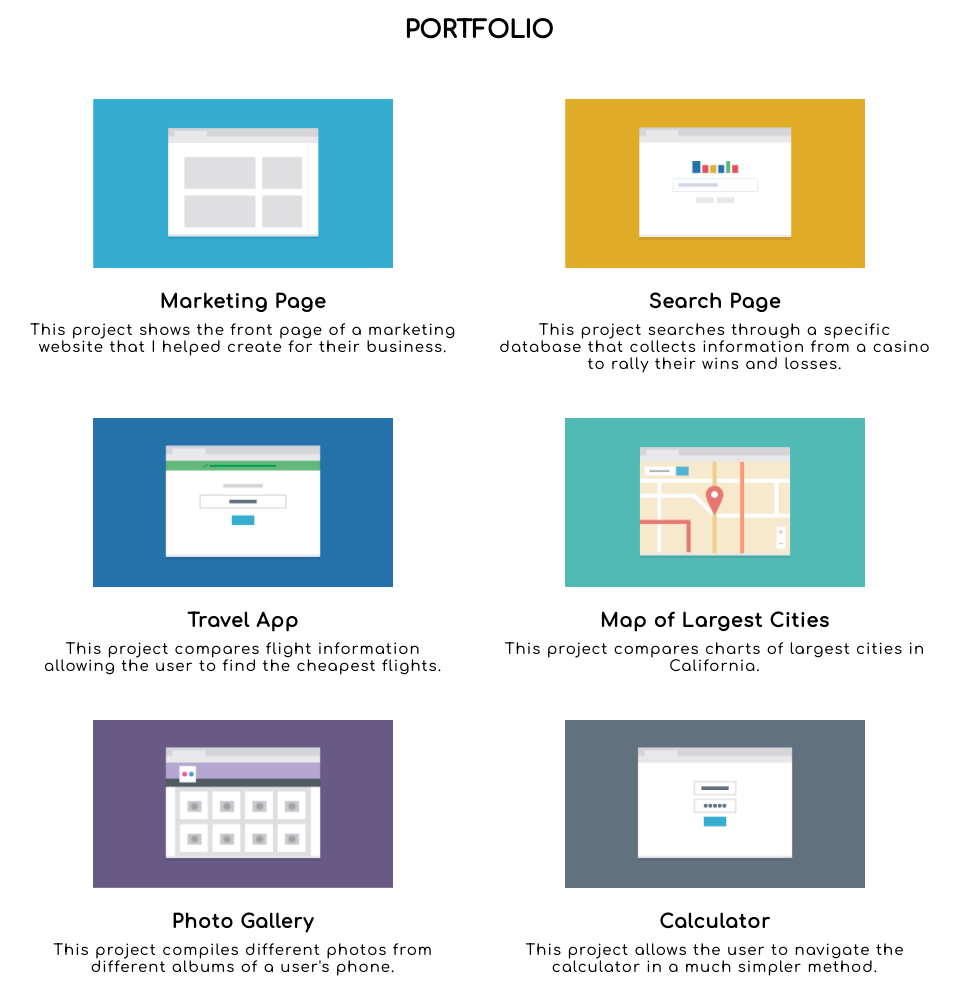
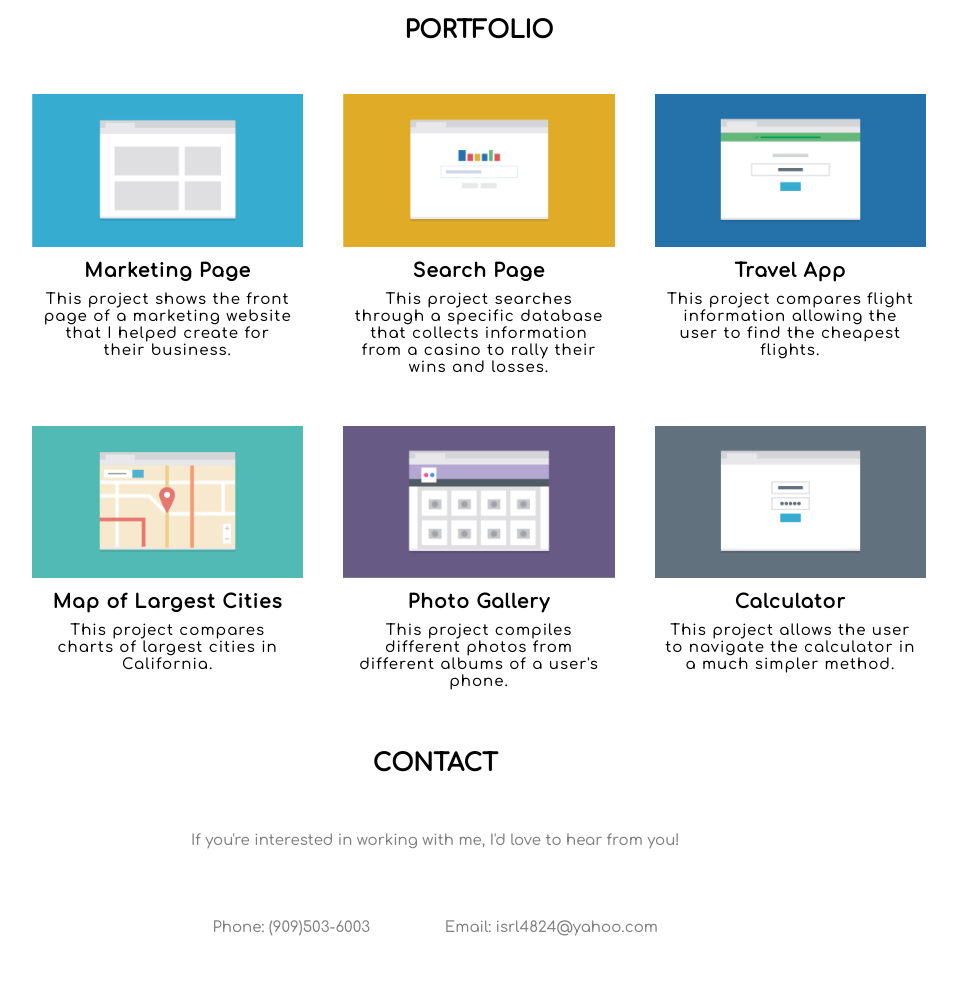
Before and after one commit to IsraelImmanuel/Mobile-First-Responsive-Layout-, a plain HTML site: page index.html in a window 1280 px wide. Shown: the part 385-1374 px from the top of the page, without its empty margins (161-1121 px from the left). Drawn offline with Linux system fonts and the light colour scheme.

Commit message:
Add files via upload

```diff
--- a/css/styles.css
+++ b/css/styles.css
@@ -94,42 +94,40 @@ h1 a, .top-nav a {
 }
 
 .box-1 img {
-max-width: 300px;
-margin: 10px;
-padding-right: 30px;
+max-width: 100%;
+
 
 }
 
 .box-2 img {
-max-width: 300px;
-margin: 10px;
-padding-right: 30px;
-}
+  max-width: 100%;
+
+
+  }
 
 .box-3 img {
-max-width: 300px;
-margin: 10px;
-padding-right: 30px;
-}
+  max-width: 100%;
+
+
+  }
 
 .box-4 img {
-max-width: 300px;
-margin: 10px;
-padding-right: 30px;
-}
+  max-width: 100%;
+
+
+  }
 
 .box-5 img {
-max-width: 300px;
-margin: 10px;
-padding-right: 30px;
-}
+  max-width: 100%;
+
+
+  }
 
 .box-6 img {
-max-width: 300px;
-margin: 10px;
-padding-right: 30px;
-}
+  max-width: 100%;
 
+
+  }
 
 h3, p {
   color: black;
@@ -286,9 +284,10 @@ h1 {
 
 @media (min-width: 1024px) {
 
-  col {
-  flex-basis: calc(33.333% - 20px);
+  .col {
+  flex-basis: calc(33% - 20px);
   margin: initial;
+  padding: 20px;
 }
 
   nav {
@@ -311,10 +310,5 @@ h1 {
   #contact p {
     text-align: center;
   }
-  .container {
-    display: flex;
-
-
-  }
 
 }
```
